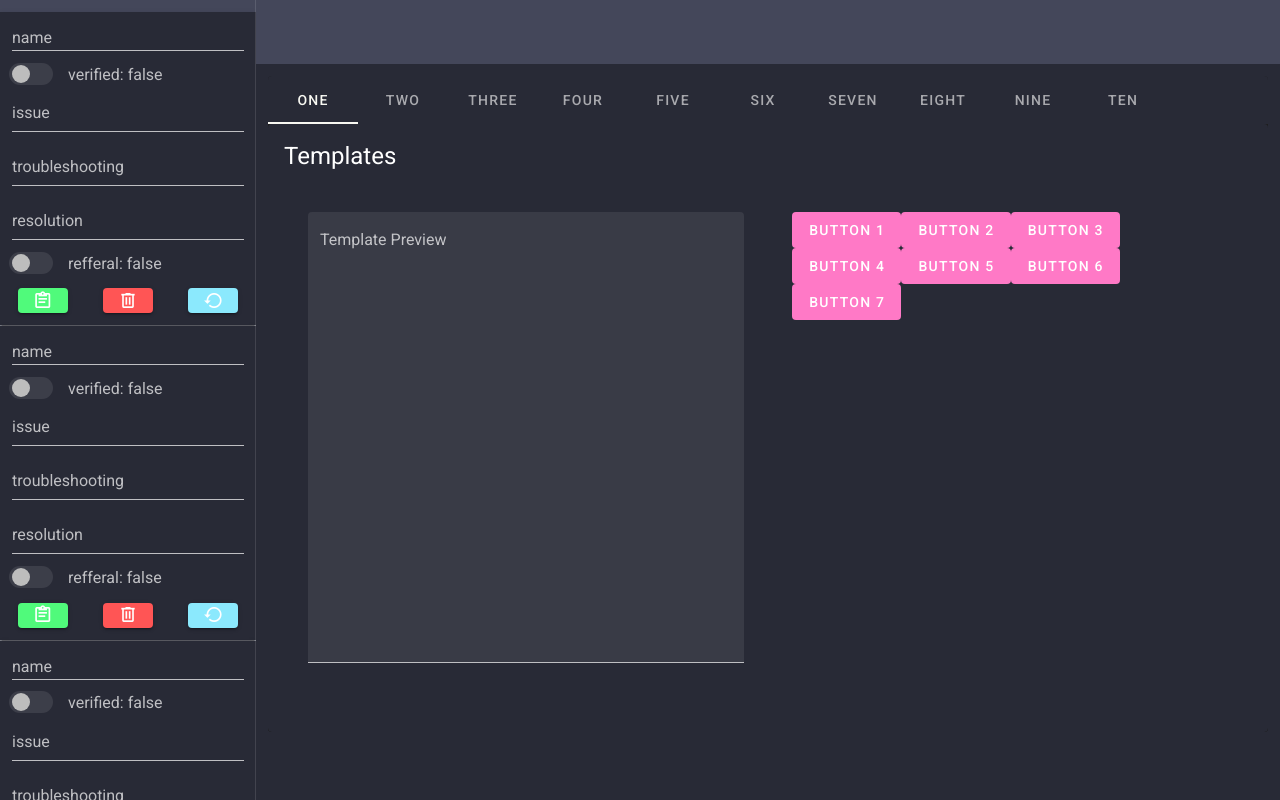
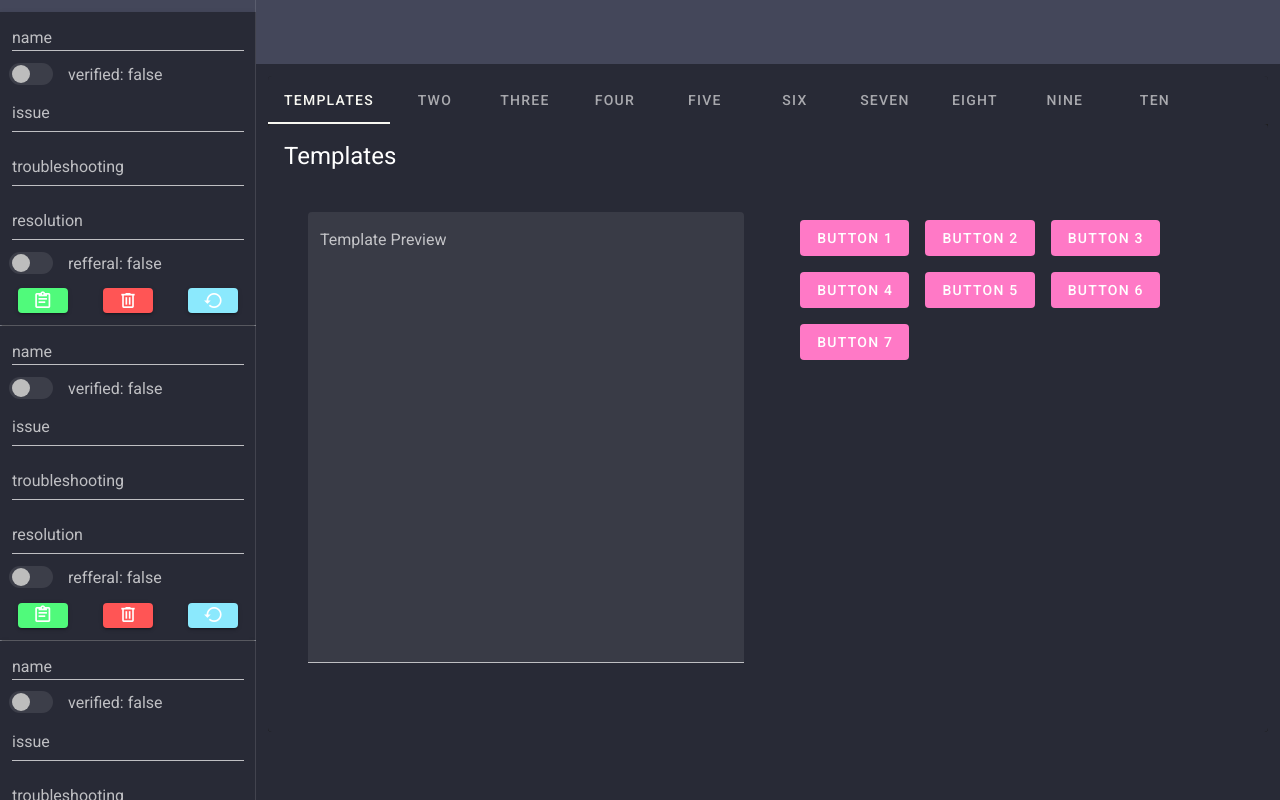
Before and after one commit to neb-dev/chat-wizard, a Vue app: page / in a window 1280 px wide. Built offline with nearby package versions, Linux system fonts and the light colour scheme.

Commit message:
v-for scriptgrid

```diff
--- a/src/components/script/ScriptGrid.vue
+++ b/src/components/script/ScriptGrid.vue
@@ -2,27 +2,13 @@
   <v-container>
     <v-row>
       <v-col>
-        <v-btn depressed color="accent">
-          Button 1
-        </v-btn>
-        <v-btn depressed color="accent">
-          Button 2
-        </v-btn>
-        <v-btn depressed color="accent">
-          Button 3
-        </v-btn>
-        <v-btn depressed color="accent">
-          Button 4
-        </v-btn>
-        <v-btn depressed color="accent">
-          Button 5
-        </v-btn>
-        <v-btn depressed color="accent">
-          Button 6
-        </v-btn>
-        <v-btn depressed color="accent">
-          Button 7
-        </v-btn>
+        <v-btn
+          depressed
+          class="accent ma-2"
+          v-for="script in scripts"
+          :key="script.id"
+          >{{ script.title }}</v-btn
+        >
       </v-col>
     </v-row>
   </v-container>
@@ -32,7 +18,36 @@
 export default {
   data() {
     return {
-      scripts: [{}]
+      scripts: [
+        {
+          id: 1,
+          title: "Button 1"
+        },
+        {
+          id: 2,
+          title: "Button 2"
+        },
+        {
+          id: 3,
+          title: "Button 3"
+        },
+        {
+          id: 4,
+          title: "Button 4"
+        },
+        {
+          id: 5,
+          title: "Button 5"
+        },
+        {
+          id: 6,
+          title: "Button 6"
+        },
+        {
+          id: 7,
+          title: "Button 7"
+        }
+      ]
     };
   }
 };
--- a/src/components/script/ScriptTabs.vue
+++ b/src/components/script/ScriptTabs.vue
@@ -42,7 +42,7 @@ export default {
     return {
       tab: null,
       items: [
-        { tab: "One", title: "Templates", content: "Tab 1 Content" },
+        { tab: "Templates", title: "Templates", content: "Tab 1 Content" },
         { tab: "Two", content: "Tab 2 Content" },
         { tab: "Three", content: "Tab 3 Content" },
         { tab: "Four", content: "Tab 4 Content" },
```
